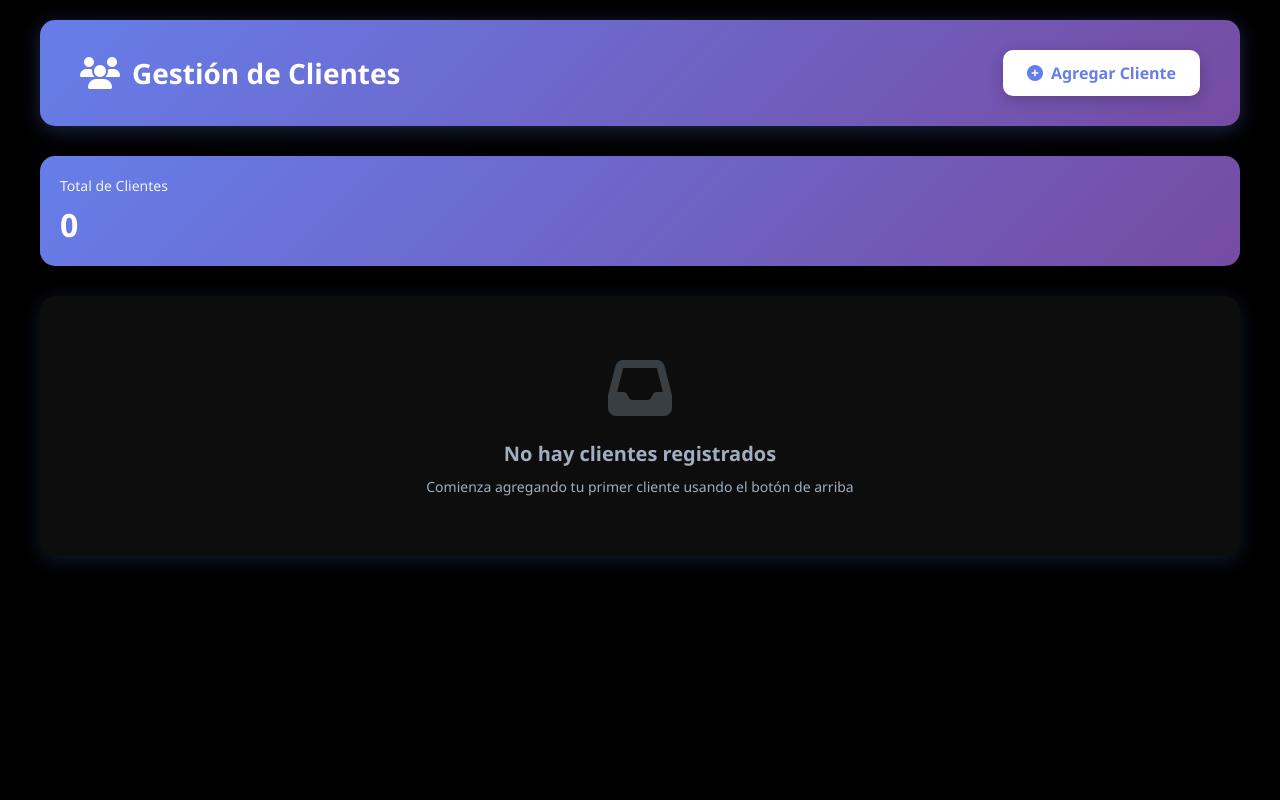
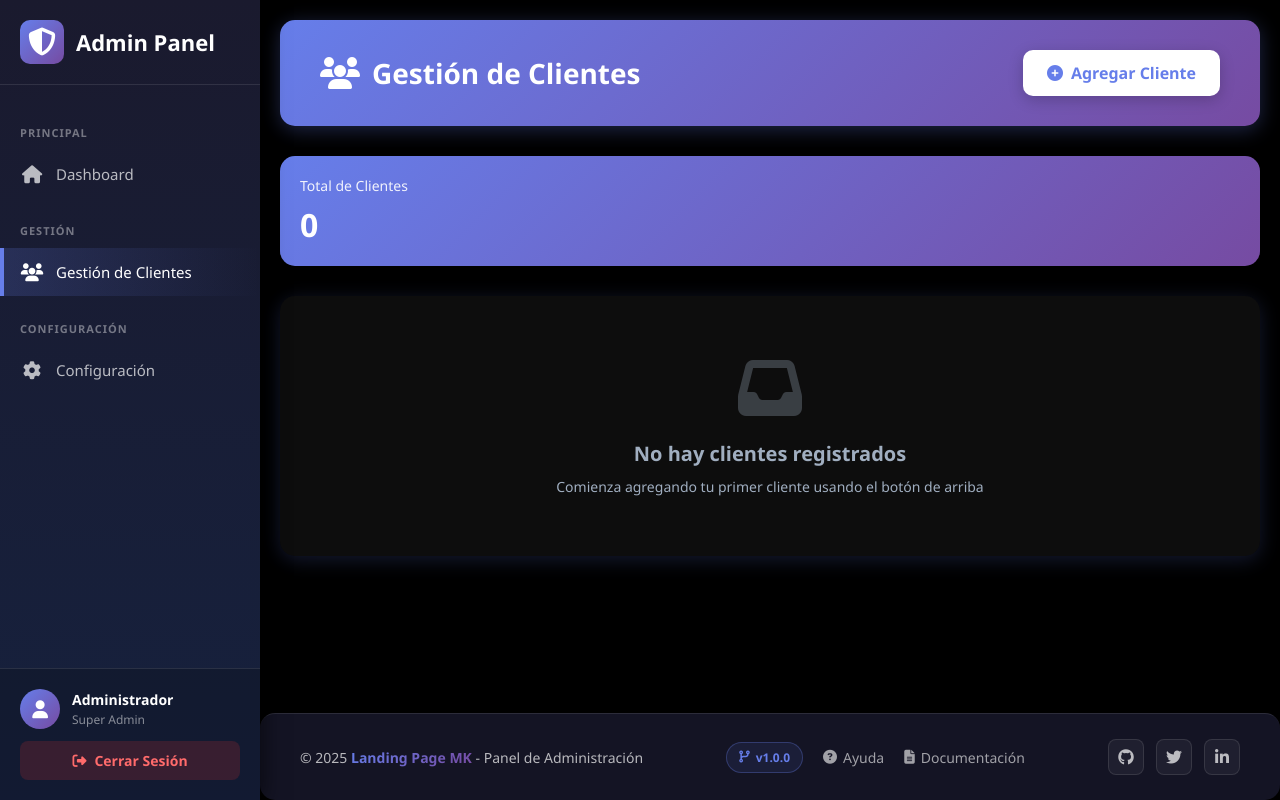
Before and after one commit to LeandroP3012/landingPageMk, a PHP site: page /admin/clientes/index.php in a window 1280 px wide. Run offline with PHP 8.4, Linux system fonts and the light colour scheme; the visitor is signed in with stand-in values (Sample User, id 1); data that the repository does not hold is empty; some libraries are stand-ins or nearby versions.

Commit message:
MODIFICACION DE FRONT DE GESTION DE CLIENTES - SE AGREGÓ SIDEBAR

```diff
--- /dev/null
+++ b/admin/assets/css/components.css
@@ -0,0 +1,329 @@
+/* ================= SIDEBAR ================= */
+.sidebar {
+  position: fixed;
+  left: 0;
+  top: 0;
+  width: 260px;
+  height: 100vh;
+  background: linear-gradient(180deg, #1a1a2e 0%, #16213e 100%);
+  padding: 20px 0;
+  box-shadow: 4px 0 20px rgba(0, 0, 0, 0.5);
+  z-index: 1000;
+  overflow-y: auto;
+}
+
+.sidebar::-webkit-scrollbar {
+  width: 6px;
+}
+
+.sidebar::-webkit-scrollbar-track {
+  background: rgba(255, 255, 255, 0.1);
+}
+
+.sidebar::-webkit-scrollbar-thumb {
+  background: rgba(102, 126, 234, 0.5);
+  border-radius: 10px;
+}
+
+.sidebar-header {
+  padding: 0 20px 20px;
+  border-bottom: 1px solid rgba(255, 255, 255, 0.1);
+  margin-bottom: 20px;
+}
+
+.sidebar-logo {
+  display: flex;
+  align-items: center;
+  gap: 12px;
+  color: white;
+  text-decoration: none;
+  font-size: 22px;
+  font-weight: 700;
+  transition: all 0.3s ease;
+}
+
+.sidebar-logo:hover {
+  transform: translateX(5px);
+}
+
+.sidebar-logo i {
+  font-size: 28px;
+  background: linear-gradient(135deg, #667eea 0%, #764ba2 100%);
+  padding: 8px;
+  border-radius: 10px;
+}
+
+.sidebar-nav {
+  padding: 0;
+  margin: 0;
+  list-style: none;
+}
+
+.nav-item {
+  margin-bottom: 5px;
+}
+
+.nav-link {
+  display: flex;
+  align-items: center;
+  gap: 12px;
+  padding: 14px 20px;
+  color: rgba(255, 255, 255, 0.7);
+  text-decoration: none;
+  transition: all 0.3s ease;
+  position: relative;
+  font-size: 15px;
+}
+
+.nav-link:hover {
+  color: white;
+  background: rgba(102, 126, 234, 0.1);
+  padding-left: 30px;
+}
+
+.nav-link.active {
+  color: white;
+  background: linear-gradient(90deg, rgba(102, 126, 234, 0.2) 0%, transparent 100%);
+  border-left: 4px solid #667eea;
+  padding-left: 16px;
+}
+
+.nav-link i {
+  font-size: 18px;
+  width: 24px;
+  text-align: center;
+}
+
+.nav-section {
+  padding: 20px 20px 10px;
+  color: rgba(255, 255, 255, 0.4);
+  font-size: 11px;
+  font-weight: 600;
+  text-transform: uppercase;
+  letter-spacing: 1px;
+}
+
+.sidebar-footer {
+  position: absolute;
+  bottom: 0;
+  left: 0;
+  right: 0;
+  padding: 20px;
+  border-top: 1px solid rgba(255, 255, 255, 0.1);
+  background: rgba(0, 0, 0, 0.2);
+}
+
+.user-info {
+  display: flex;
+  align-items: center;
+  gap: 12px;
+  color: white;
+  margin-bottom: 12px;
+}
+
+.user-avatar {
+  width: 40px;
+  height: 40px;
+  border-radius: 50%;
+  background: linear-gradient(135deg, #667eea 0%, #764ba2 100%);
+  display: flex;
+  align-items: center;
+  justify-content: center;
+  font-size: 18px;
+  font-weight: 600;
+}
+
+.user-details {
+  flex: 1;
+}
+
+.user-name {
+  font-size: 14px;
+  font-weight: 600;
+  margin-bottom: 2px;
+}
+
+.user-role {
+  font-size: 12px;
+  color: rgba(255, 255, 255, 0.5);
+}
+
+.logout-btn {
+  display: flex;
+  align-items: center;
+  justify-content: center;
+  gap: 8px;
+  width: 100%;
+  padding: 10px;
+  background: rgba(211, 47, 47, 0.2);
+  color: #ff6b6b;
+  border: none;
+  border-radius: 8px;
+  text-decoration: none;
+  font-size: 14px;
+  font-weight: 600;
+  transition: all 0.3s ease;
+  cursor: pointer;
+}
+
+.logout-btn:hover {
+  background: rgba(211, 47, 47, 0.3);
+  color: white;
+}
+
+.main-content {
+  margin-left: 260px;
+  min-height: 100vh;
+  display: flex;
+  flex-direction: column;
+}
+
+/* ================= FOOTER ================= */
+.admin-footer {
+  background: rgba(26, 26, 46, 0.8);
+  backdrop-filter: blur(10px);
+  border-top: 1px solid rgba(255, 255, 255, 0.1);
+  padding: 25px 40px;
+  margin-top: auto;
+  border-radius: 15px;
+}
+
+.footer-content {
+  display: flex;
+  justify-content: space-between;
+  align-items: center;
+  flex-wrap: wrap;
+  gap: 20px;
+}
+
+.footer-text {
+  color: rgba(255, 255, 255, 0.7);
+  font-size: 14px;
+}
+
+.footer-text strong {
+  color: white;
+  background: linear-gradient(135deg, #667eea 0%, #764ba2 100%);
+  background-clip: text;
+  -webkit-background-clip: text;
+  -webkit-text-fill-color: transparent;
+  font-weight: 700;
+}
+
+.footer-links {
+  display: flex;
+  gap: 20px;
+  align-items: center;
+}
+
+.footer-link {
+  color: rgba(255, 255, 255, 0.6);
+  text-decoration: none;
+  font-size: 14px;
+  transition: all 0.3s ease;
+  display: flex;
+  align-items: center;
+  gap: 6px;
+}
+
+.footer-link:hover {
+  color: #667eea;
+  transform: translateY(-2px);
+}
+
+.footer-version {
+  display: inline-flex;
+  align-items: center;
+  gap: 6px;
+  padding: 6px 12px;
+  background: rgba(102, 126, 234, 0.1);
+  border: 1px solid rgba(102, 126, 234, 0.3);
+  border-radius: 20px;
+  color: #667eea;
+  font-size: 12px;
+  font-weight: 600;
+}
+
+.footer-social {
+  display: flex;
+  gap: 12px;
+}
+
+.social-icon {
+  width: 36px;
+  height: 36px;
+  display: flex;
+  align-items: center;
+  justify-content: center;
+  background: rgba(255, 255, 255, 0.05);
+  border: 1px solid rgba(255, 255, 255, 0.1);
+  border-radius: 8px;
+  color: rgba(255, 255, 255, 0.7);
+  text-decoration: none;
+  transition: all 0.3s ease;
+  font-size: 16px;
+}
+
+.social-icon:hover {
+  background: linear-gradient(135deg, #667eea 0%, #764ba2 100%);
+  border-color: transparent;
+  color: white;
+  transform: translateY(-2px);
+}
+
+/* ================= RESPONSIVE ================= */
+@media (max-width: 768px) {
+  .sidebar {
+    width: 70px;
+  }
+
+  .sidebar-header {
+    padding: 0 10px 20px;
+  }
+
+  .sidebar-logo span {
+    display: none;
+  }
+
+  .nav-link span {
+    display: none;
+  }
+
+  .nav-section {
+    display: none;
+  }
+
+  .sidebar-footer {
+    padding: 10px;
+  }
+
+  .user-details {
+    display: none;
+  }
+
+  .logout-btn span {
+    display: none;
+  }
+
+  .main-content {
+    margin-left: 70px;
+  }
+
+  .admin-footer {
+    padding: 20px;
+  }
+
+  .footer-content {
+    flex-direction: column;
+    text-align: center;
+  }
+
+  .footer-links {
+    flex-direction: column;
+    width: 100%;
+  }
+
+  .footer-social {
+    justify-content: center;
+  }
+}
--- a/admin/clientes/index.php
+++ b/admin/clientes/index.php
@@ -26,6 +26,7 @@ $clients = $clientModel->all();
     <meta name="viewport" content="width=device-width, initial-scale=1.0">
     <title>Clientes - Panel de Administración</title>
     <link rel="stylesheet" href="https://cdnjs.cloudflare.com/ajax/libs/font-awesome/6.4.0/css/all.min.css">
+    <link rel="stylesheet" href="<?= BASE_URL ?>/admin/assets/css/components.css">
     <style>
         * {
             margin: 0;
@@ -37,12 +38,12 @@ $clients = $clientModel->all();
             font-family: 'Segoe UI', Tahoma, Geneva, Verdana, sans-serif;
             background: #000000ff;
             min-height: 100vh;
-            padding: 20px;
+            padding: 0;
         }
 
         .container {
-            max-width: 1200px;
-            margin: 0 auto;
+            width: 100%;
+            padding: 20px;
         }
 
         .header {
@@ -277,6 +278,9 @@ $clients = $clientModel->all();
 </head>
 
 <body>
+    <?php include __DIR__ . '/../components/sidebar.php'; ?>
+
+    <div class="main-content">
         <div class="container">
             <div class="header">
                 <h1>
@@ -341,6 +345,9 @@ $clients = $clientModel->all();
                 </div>
             </div>
         </div>
+
+        <?php include __DIR__ . '/../components/footer.php'; ?>
+    </div>
 </body>
 
 </html>
--- /dev/null
+++ b/admin/components/footer.php
@@ -0,0 +1,36 @@
+<footer class="admin-footer">
+  <div class="footer-content">
+    <div class="footer-text">
+      &copy; <?= date('Y') ?> <strong>Landing Page MK</strong> - Panel de Administración
+    </div>
+
+    <div class="footer-links">
+      <span class="footer-version">
+        <i class="fas fa-code-branch"></i>
+        v1.0.0
+      </span>
+
+      <a href="#" class="footer-link">
+        <i class="fas fa-question-circle"></i>
+        Ayuda
+      </a>
+
+      <a href="#" class="footer-link">
+        <i class="fas fa-file-alt"></i>
+        Documentación
+      </a>
+    </div>
+
+    <div class="footer-social">
+      <a href="#" class="social-icon" title="GitHub">
+        <i class="fab fa-github"></i>
+      </a>
+      <a href="#" class="social-icon" title="Twitter">
+        <i class="fab fa-twitter"></i>
+      </a>
+      <a href="#" class="social-icon" title="LinkedIn">
+        <i class="fab fa-linkedin-in"></i>
+      </a>
+    </div>
+  </div>
+</footer>
--- /dev/null
+++ b/admin/components/sidebar.php
@@ -0,0 +1,78 @@
+<?php
+// Determinar la página actual para resaltar en el menú
+$current_page = basename($_SERVER['PHP_SELF']);
+$current_dir = basename(dirname($_SERVER['PHP_SELF']));
+?>
+
+<aside class="sidebar">
+  <div class="sidebar-header">
+    <a href="../index.php" class="sidebar-logo">
+      <i class="fas fa-shield-alt"></i>
+      <span>Admin Panel</span>
+    </a>
+  </div>
+
+  <nav>
+    <ul class="sidebar-nav">
+      <li class="nav-section">Principal</li>
+
+      <li class="nav-item">
+        <a href="<?= BASE_URL ?>/admin/index.php" class="nav-link <?= ($current_page == 'index.php' && $current_dir == 'admin') ? 'active' : '' ?>">
+          <i class="fas fa-home"></i>
+          <span>Dashboard</span>
+        </a>
+      </li>
+
+      <li class="nav-section">Gestión</li>
+
+      <li class="nav-item">
+        <a href="<?= BASE_URL ?>/admin/clientes/index.php" class="nav-link <?= ($current_dir == 'clientes') ? 'active' : '' ?>">
+          <i class="fas fa-users"></i>
+          <span>Gestión de Clientes</span>
+        </a>
+      </li>
+
+      <!-- Aquí puedes agregar más opciones en el futuro -->
+      <!--
+            <li class="nav-item">
+                <a href="<?= BASE_URL ?>/admin/proyectos/index.php" class="nav-link">
+                    <i class="fas fa-project-diagram"></i>
+                    <span>Proyectos</span>
+                </a>
+            </li>
+
+            <li class="nav-item">
+                <a href="<?= BASE_URL ?>/admin/usuarios/index.php" class="nav-link">
+                    <i class="fas fa-user-shield"></i>
+                    <span>Usuarios</span>
+                </a>
+            </li>
+            -->
+
+      <li class="nav-section">Configuración</li>
+
+      <li class="nav-item">
+        <a href="<?= BASE_URL ?>/admin/configuracion.php" class="nav-link <?= ($current_page == 'configuracion.php') ? 'active' : '' ?>">
+          <i class="fas fa-cog"></i>
+          <span>Configuración</span>
+        </a>
+      </li>
+    </ul>
+  </nav>
+
+  <div class="sidebar-footer">
+    <div class="user-info">
+      <div class="user-avatar">
+        <i class="fas fa-user"></i>
+      </div>
+      <div class="user-details">
+        <div class="user-name">Administrador</div>
+        <div class="user-role">Super Admin</div>
+      </div>
+    </div>
+    <a href="<?= BASE_URL ?>/admin/logout.php" class="logout-btn">
+      <i class="fas fa-sign-out-alt"></i>
+      <span>Cerrar Sesión</span>
+    </a>
+  </div>
+</aside>
```
Lines whose indentation alone changed are shown as unchanged.
